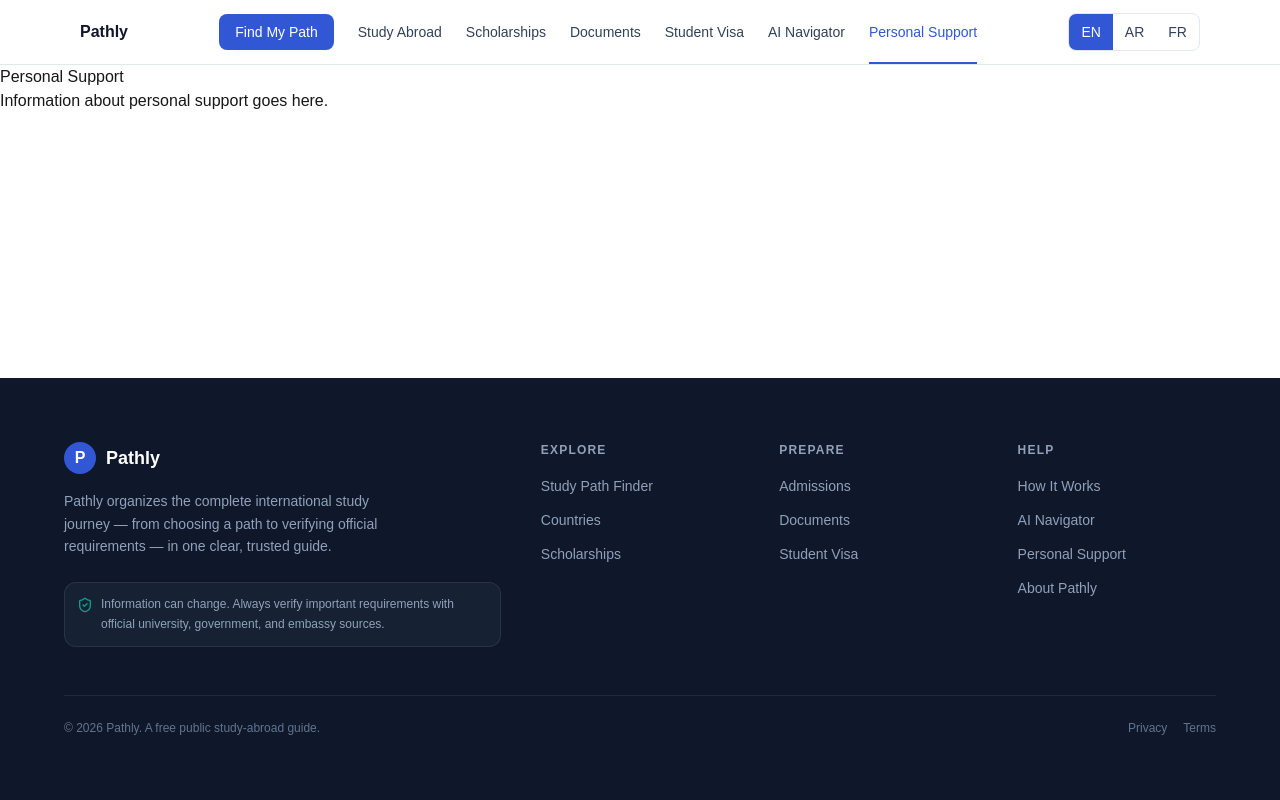
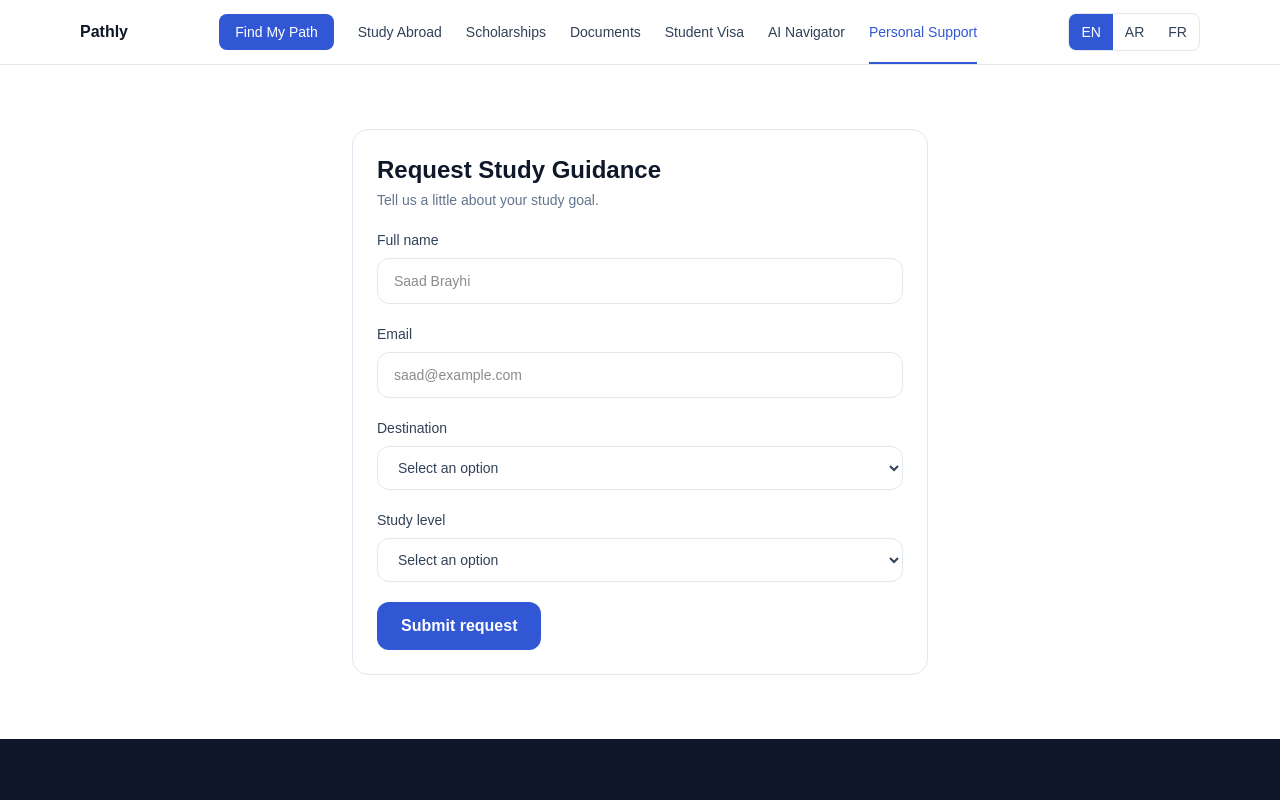
Before and after one commit to saadbrayhi/Pathly, a Next.js app: page /personal-support in a window 1280 px wide. Shown: the top 800 px of the page. Built offline with nearby package versions, Linux system fonts and the light colour scheme.

Commit message:
feat: add personal support form demo

```diff
--- /dev/null
+++ b/src/app/personal-support/SupportForm.tsx
@@ -0,0 +1,103 @@
+"use client";
+
+import { useState } from "react";
+import Input from "../components/shared/Input";
+import Select from "../components/shared/Select";
+import Button from "../components/shared/Button";
+import Card from "../components/shared/Card";
+
+type FormValues = {
+  name: string;
+  email: string;
+  destination: string;
+  level: string;
+};
+const emptyForm: FormValues = {
+  name: "",
+  email: "",
+  destination: "",
+  level: "",
+};
+export default function SupportForm() {
+  const [values, setValues] = useState<FormValues>(emptyForm);
+  const [submitted, setSubmitted] = useState(false);
+  const [error, setError] = useState<string | null>(null);
+
+  function handleChange(field: keyof FormValues, value: string) {
+    setValues((prev) => ({
+      ...prev,
+      [field]: value,
+    }));
+  }
+
+  function handleSubmit(event: React.FormEvent<HTMLFormElement>) {
+    event.preventDefault();
+
+    console.log(values);
+
+    setSubmitted(true);
+    setValues(emptyForm);
+  }
+  return (
+    <Card className="mx-auto max-w-xl p-6">
+      <form onSubmit={handleSubmit} className="space-y-5">
+        <div>
+          <h2 className="text-2xl font-bold text-slate-900">
+            Request Study Guidance
+          </h2>
+
+          <p className="mt-1 text-sm text-slate-500">
+            Tell us a little about your study goal.
+          </p>
+        </div>
+
+        <Input
+          label="Full name"
+          placeholder="Saad Brayhi"
+          value={values.name}
+          onChange={(event) => handleChange("name", event.target.value)}
+          required
+        />
+        <Input
+          label="Email"
+          type="email"
+          placeholder="saad@example.com"
+          value={values.email}
+          onChange={(event) => handleChange("email", event.target.value)}
+          required
+        />
+
+        <Select
+          label="Destination"
+          value={values.destination}
+          onChange={(event) => handleChange("destination", event.target.value)}
+          options={[
+            { label: "France", value: "france" },
+            { label: "Germany", value: "germany" },
+            { label: "Italy", value: "italy" },
+            { label: "Canada", value: "canada" },
+          ]}
+        />
+
+        <Select
+          label="Study level"
+          value={values.level}
+          onChange={(event) => handleChange("level", event.target.value)}
+          options={[
+            { label: "Bachelor", value: "bachelor" },
+            { label: "Master", value: "master" },
+            { label: "PhD", value: "phd" },
+          ]}
+        />
+
+        <Button type="submit">Submit request</Button>
+
+        {submitted && (
+          <p className="text-sm font-medium text-emerald-600">
+            Request submitted successfully.
+          </p>
+        )}
+      </form>
+    </Card>
+  );
+}
--- a/src/app/personal-support/page.tsx
+++ b/src/app/personal-support/page.tsx
@@ -1,8 +1,12 @@
+import SupportForm from "../personal-support/SupportForm";
+import Container from "../components/shared/Container";
+
 export default function PersonalSupportPage() {
   return (
-    <div>
-      <h1>Personal Support</h1>
-      <p>Information about personal support goes here.</p>
-    </div>
+    <main className="py-16">
+      <Container>
+        <SupportForm />
+      </Container>
+    </main>
   );
 }
```
